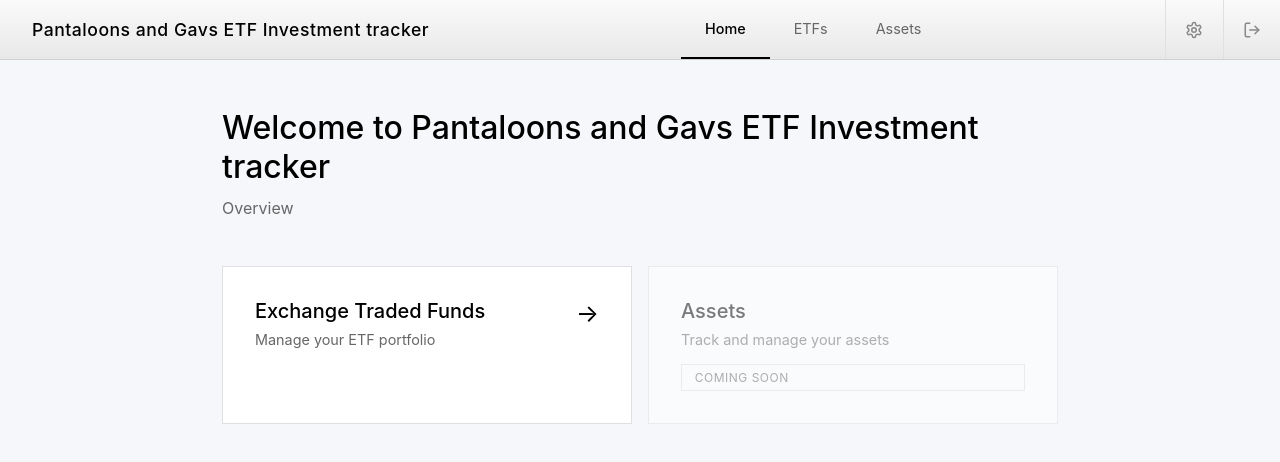
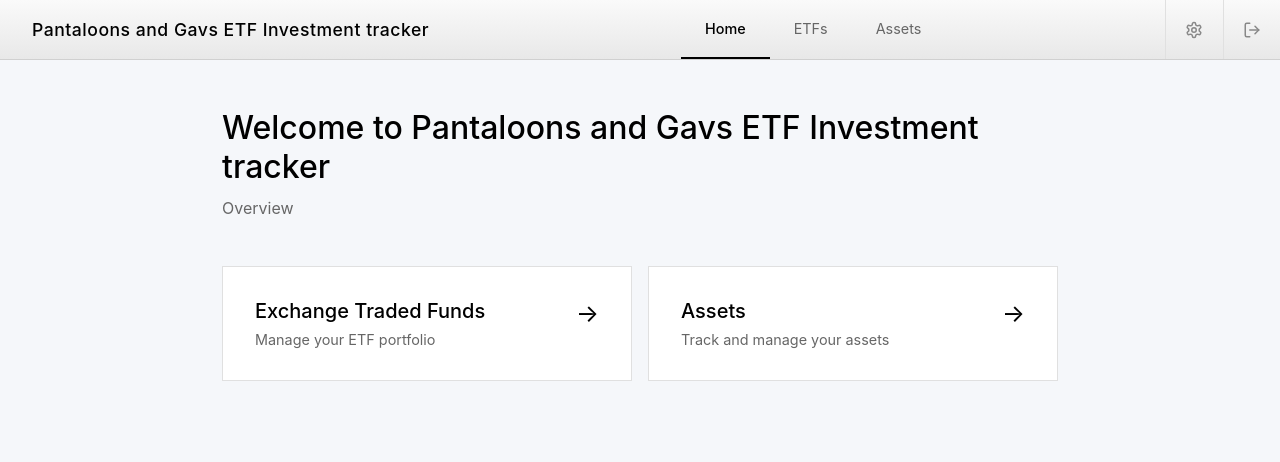
Before and after one commit to Bepyecee/eftBackEnd, a React (Create React App) app in the folder investment-tracker/frontend/: page / in a window 1280 px wide. Shown: the top 462 px of the page. Built offline with nearby package versions, Linux system fonts and the light colour scheme; sample sign-in values are in the browser's storage.

Commit message:
Remove "Coming Soon" badge and enable link for Asset Card in Dashboard

```diff
--- a/investment-tracker/frontend/src/components/Dashboard.js
+++ b/investment-tracker/frontend/src/components/Dashboard.js
@@ -16,10 +16,10 @@ function Dashboard() {
           <p>{messages.DASHBOARD.ETF_CARD_DESCRIPTION}</p>
           <span className="card-arrow">→</span>
         </Link>
-        <Link to="/assets" className="dashboard-card disabled">
+        <Link to="/assets" className="dashboard-card">
           <h3>{messages.DASHBOARD.ASSET_CARD_TITLE}</h3>
           <p>{messages.DASHBOARD.ASSET_CARD_DESCRIPTION}</p>
-          <span className="card-badge">Coming Soon</span>
+          <span className="card-arrow">→</span>
         </Link>
       </div>
     </div>
```
